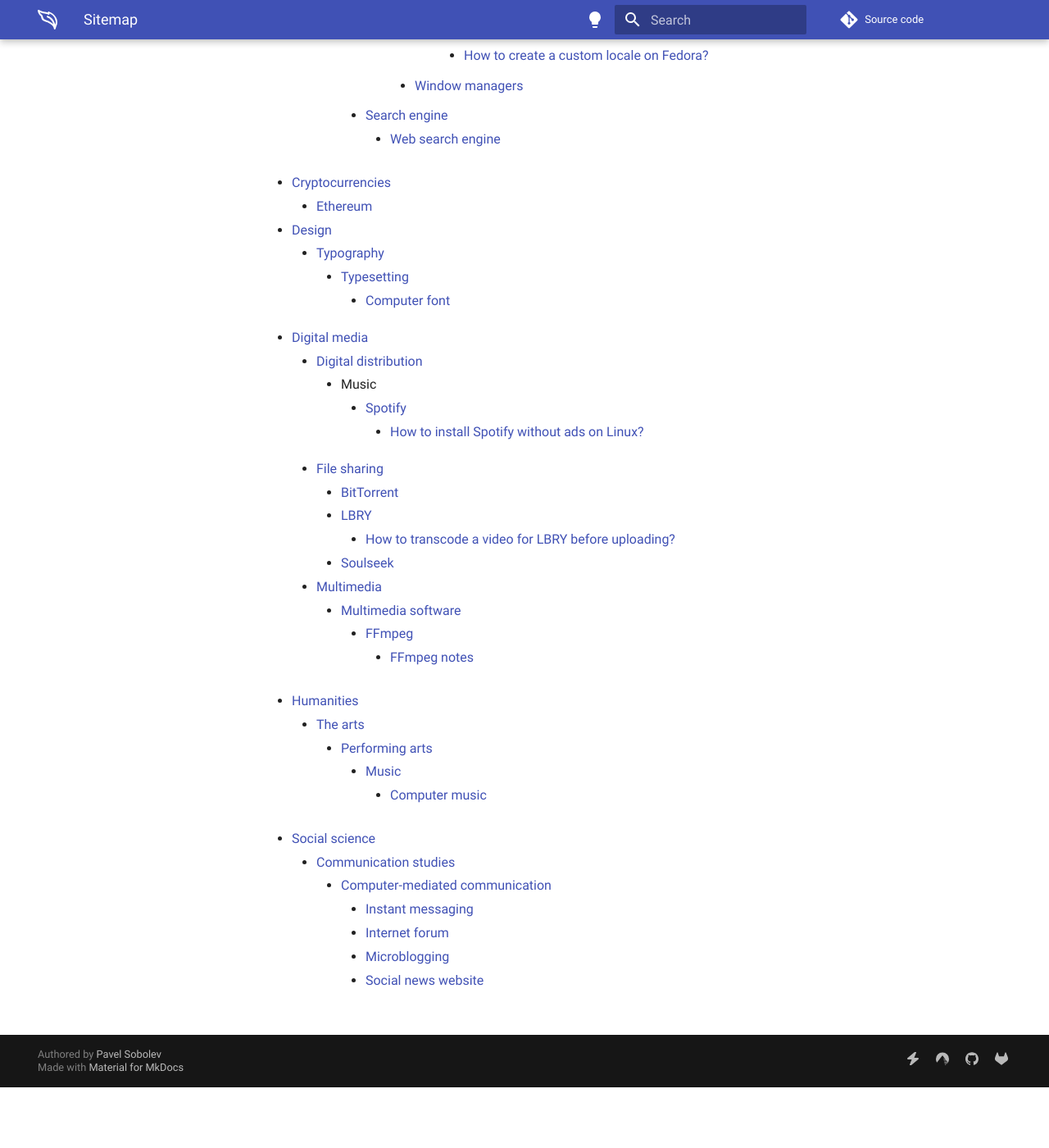
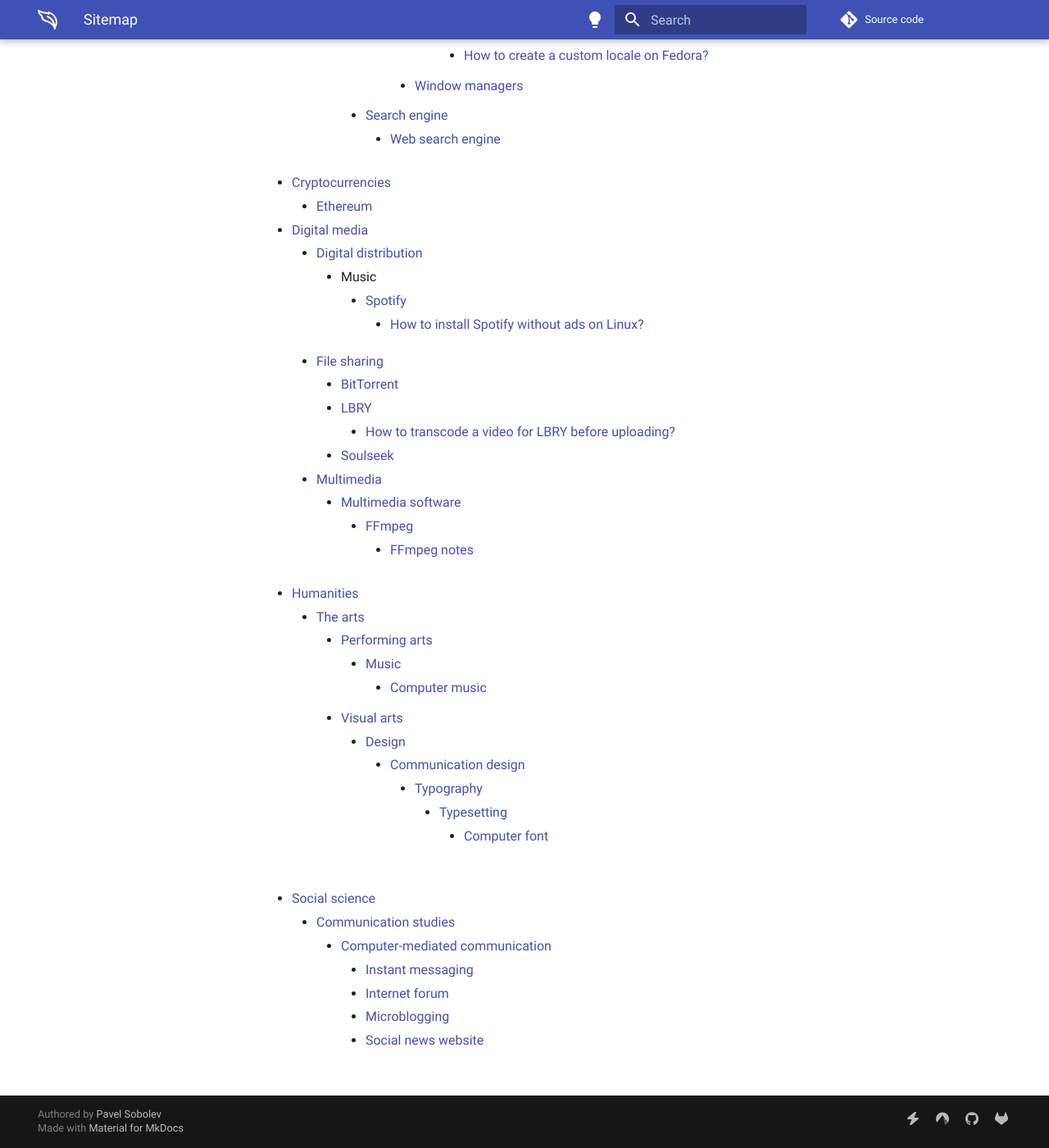
Before and after one commit to paveloom/paveloom.dev, an MkDocs documentation site: the page built from content/sitemap.md, in a window 1280 px wide and 1400 px high, scrolled down 4147 px. Shown: the whole window at 82% size. Built offline with MkDocs 1.6.1 and Material for MkDocs 9.7.7, drawn with Linux system fonts in a browser that asks for light colours; comment, search, counter and statistics services are not loaded; before the commit the page ends 5473 px from its top, so only the background shows below that.

Commit message:
Pensieve: move the Typography page under new Visual arts section.

```diff
--- a/content/sitemap.md
+++ b/content/sitemap.md
@@ -138,10 +138,6 @@
                     - [Web search engine](pensieve/web-search-engine.md)
     - [Cryptocurrencies](pensieve/cryptocurrencies.md)
         - [Ethereum](pensieve/ethereum.md)
-    - [Design](pensieve/design.md)
-        - [Typography](pensieve/typography.md)
-            - [Typesetting](pensieve/typesetting.md)
-                - [Computer font](pensieve/computer-font.md)
     - [Digital media](pensieve/digital-media.md)
         - [Digital distribution](pensieve/digital-distribution.md)
             - Music
@@ -161,6 +157,12 @@
             - [Performing arts](pensieve/performing-arts.md)
                 - [Music](pensieve/music.md)
                     - [Computer music](pensieve/computer-music.md)
+            - [Visual arts](pensieve/visual-arts.md)
+                - [Design](pensieve/design.md)
+                    - [Communication design](pensieve/communication-design.md)
+                        - [Typography](pensieve/typography.md)
+                            - [Typesetting](pensieve/typesetting.md)
+                                - [Computer font](pensieve/computer-font.md)
     - [Social science](pensieve/social-science.md)
         - [Communication studies](pensieve/communication-studies.md)
             - [Computer-mediated communication](pensieve/computer-mediated-communication.md)
```
Also changed, not shown: content/pensieve/communication-design.md (added, +5 -0 lines), content/pensieve/visual-arts.md (added, +5 -0 lines).
